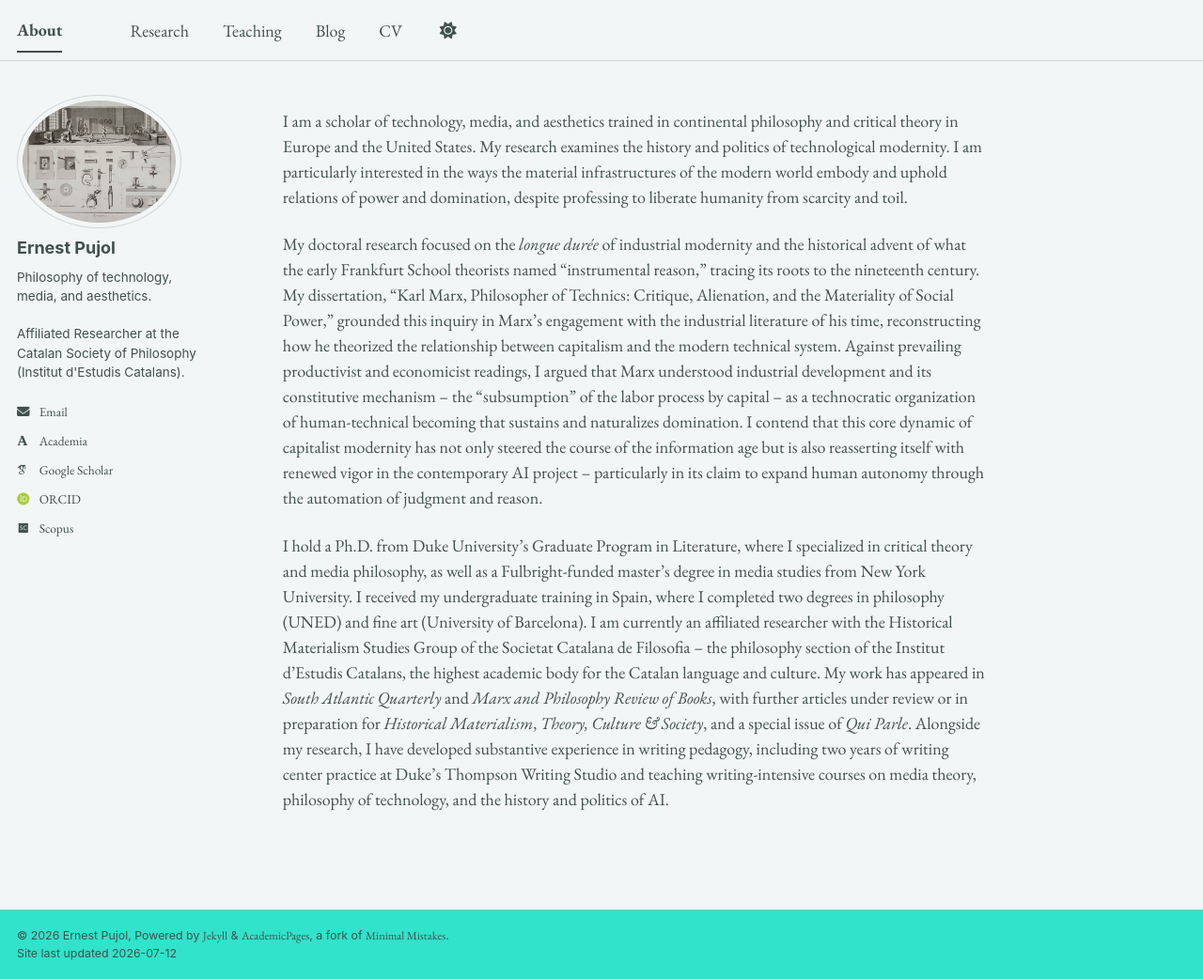
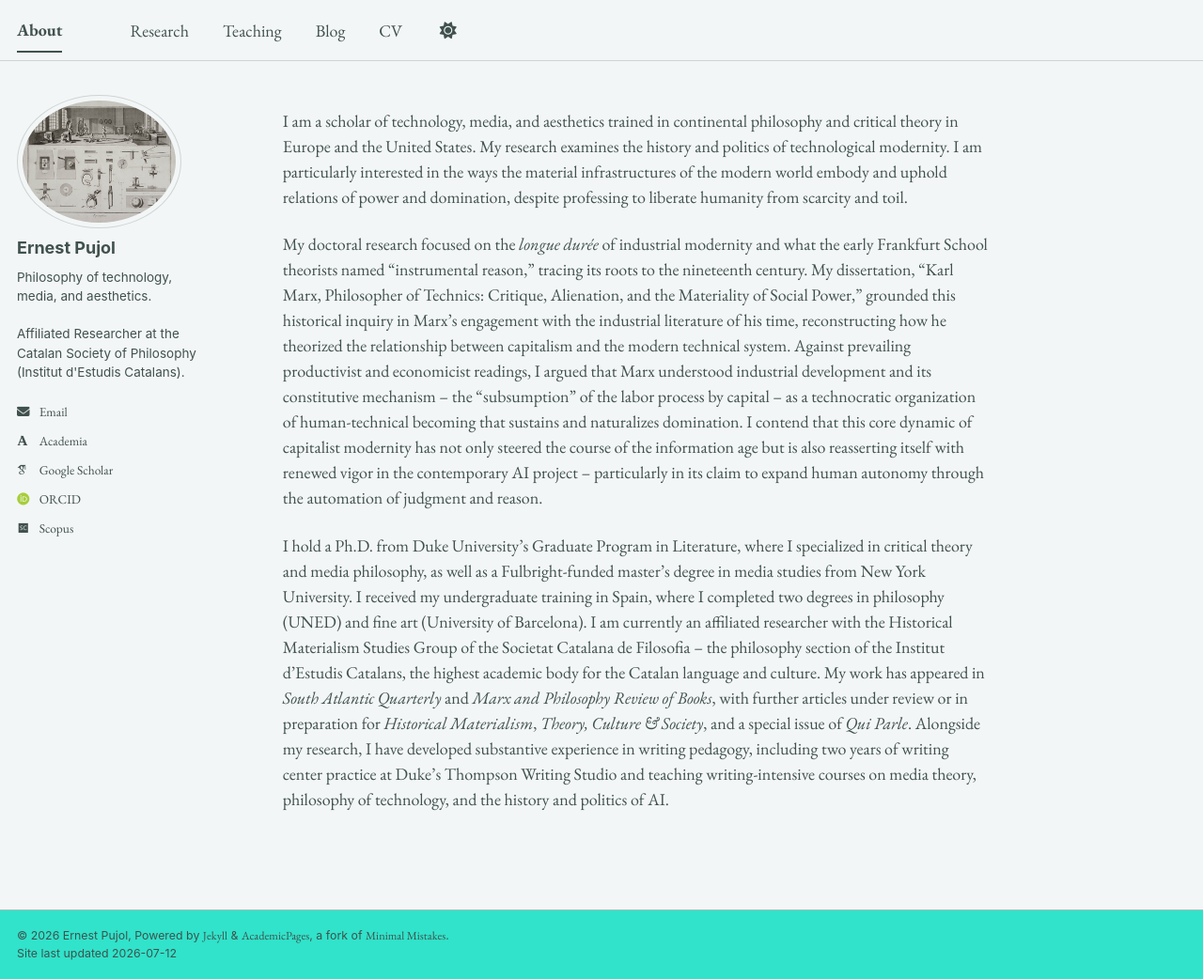
Before and after one commit to epujol90/epujol90.github.io, a Jekyll site: the page built from _pages/about.md, in a window 1280 px wide and 1042 px high. Shown: the whole window at 94% size. Built offline with Jekyll 4.4.1, drawn with Linux system fonts in a browser that asks for light colours; some web fonts are replaced; a script bundle is joined from its source files by our own code; library files that are not in the unit come from our copies.

Commit message:
Update about.md

```diff
--- a/_pages/about.md
+++ b/_pages/about.md
@@ -8,6 +8,6 @@ redirect_from:
 ---
 I am a scholar of technology, media, and aesthetics trained in continental philosophy and critical theory in Europe and the United States. My research examines the history and politics of technological modernity. I am particularly interested in the ways the material infrastructures of the modern world embody and uphold relations of power and domination, despite professing to liberate humanity from scarcity and toil.
 
-My doctoral research focused on the _longue durée_ of industrial modernity and the historical advent of what the early Frankfurt School theorists named "instrumental reason," tracing its roots to the nineteenth century. My dissertation, “Karl Marx, Philosopher of Technics: Critique, Alienation, and the Materiality of Social Power,” grounded this inquiry in Marx’s engagement with the industrial literature of his time, reconstructing how he theorized the relationship between capitalism and the modern technical system. Against prevailing productivist and economicist readings, I argued that Marx understood industrial development and its constitutive mechanism -- the "subsumption" of the labor process by capital -- as a technocratic organization of human-technical becoming that sustains and naturalizes domination. I contend that this core dynamic of capitalist modernity has not only steered the course of the information age but is also reasserting itself with renewed vigor in the contemporary AI project -- particularly in its claim to expand human autonomy through the automation of judgment and reason.
+My doctoral research focused on the _longue durée_ of industrial modernity and what the early Frankfurt School theorists named "instrumental reason," tracing its roots to the nineteenth century. My dissertation, “Karl Marx, Philosopher of Technics: Critique, Alienation, and the Materiality of Social Power,” grounded this historical inquiry in Marx’s engagement with the industrial literature of his time, reconstructing how he theorized the relationship between capitalism and the modern technical system. Against prevailing productivist and economicist readings, I argued that Marx understood industrial development and its constitutive mechanism -- the "subsumption" of the labor process by capital -- as a technocratic organization of human-technical becoming that sustains and naturalizes domination. I contend that this core dynamic of capitalist modernity has not only steered the course of the information age but is also reasserting itself with renewed vigor in the contemporary AI project -- particularly in its claim to expand human autonomy through the automation of judgment and reason.
 
 I hold a Ph.D. from Duke University’s Graduate Program in Literature, where I specialized in critical theory and media philosophy, as well as a Fulbright-funded master’s degree in media studies from New York University. I received my undergraduate training in Spain, where I completed two degrees in philosophy (UNED) and fine art (University of Barcelona). I am currently an affiliated researcher with the Historical Materialism Studies Group of the Societat Catalana de Filosofia -- the philosophy section of the Institut d’Estudis Catalans, the highest academic body for the Catalan language and culture. My work has appeared in _South Atlantic Quarterly_ and _Marx and Philosophy Review of Books_, with further articles under review or in preparation for _Historical Materialism_, _Theory, Culture & Society_, and a special issue of _Qui Parle_. Alongside my research, I have developed substantive experience in writing pedagogy, including two years of writing center practice at Duke’s Thompson Writing Studio and teaching writing-intensive courses on media theory, philosophy of technology, and the history and politics of AI.
```
